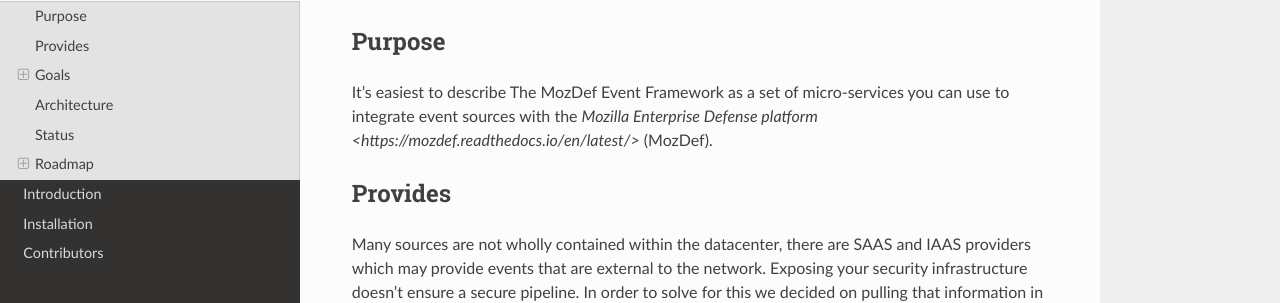
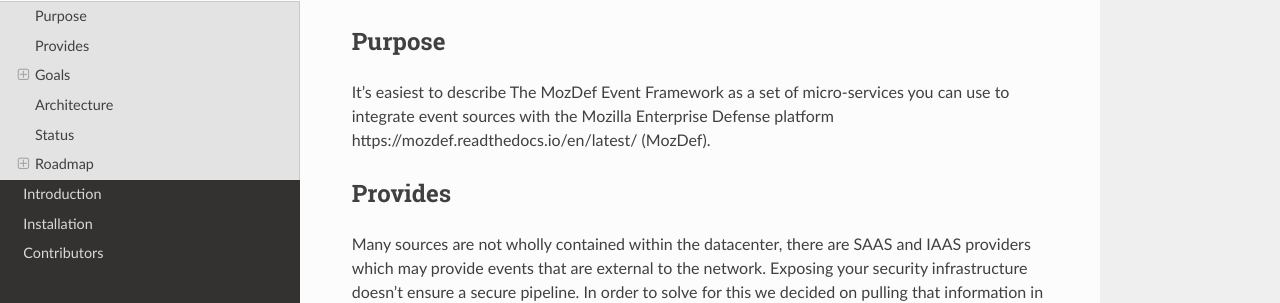
Before and after one commit to mozilla/mozdef-event-framework, a Sphinx documentation site: the page built from docs/source/overview.rst, in a window 1280 px wide and 900 px high. Shown: the part 135-438 px from the top of the window. Built offline with Sphinx 7.4.7 and the Read the Docs theme 2.0.0, drawn with Linux system fonts in a browser that asks for light colours; pages that are not in the unit, such as notebooks, are missing from menus.

Commit message:
Link fixing #6

```diff
--- a/docs/source/overview.rst
+++ b/docs/source/overview.rst
@@ -4,7 +4,7 @@
 Purpose
 -------
 
-It's easiest to describe The MozDef Event Framework as a set of micro-services you can use to integrate event sources with the `Mozilla Enterprise Defense platform <https://mozdef.readthedocs.io/en/latest/>` (MozDef).
+It's easiest to describe The MozDef Event Framework as a set of micro-services you can use to integrate event sources with the _`Mozilla Enterprise Defense platform https://mozdef.readthedocs.io/en/latest/` (MozDef).
 
 Provides
 --------
```
